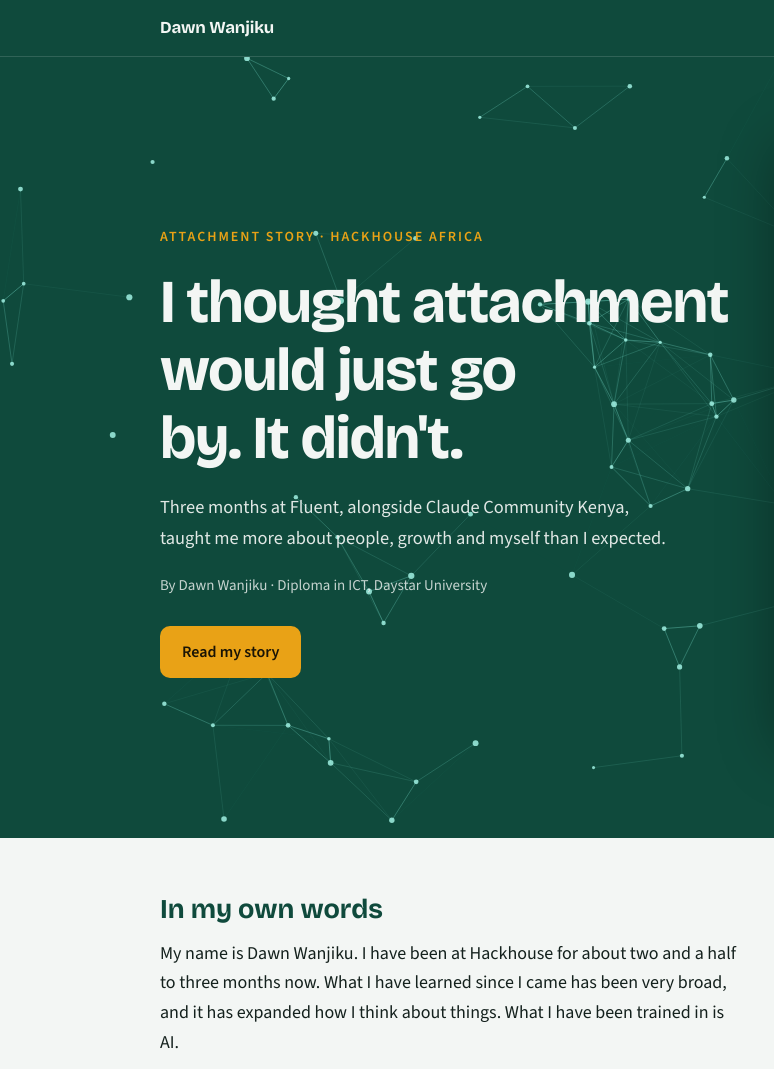
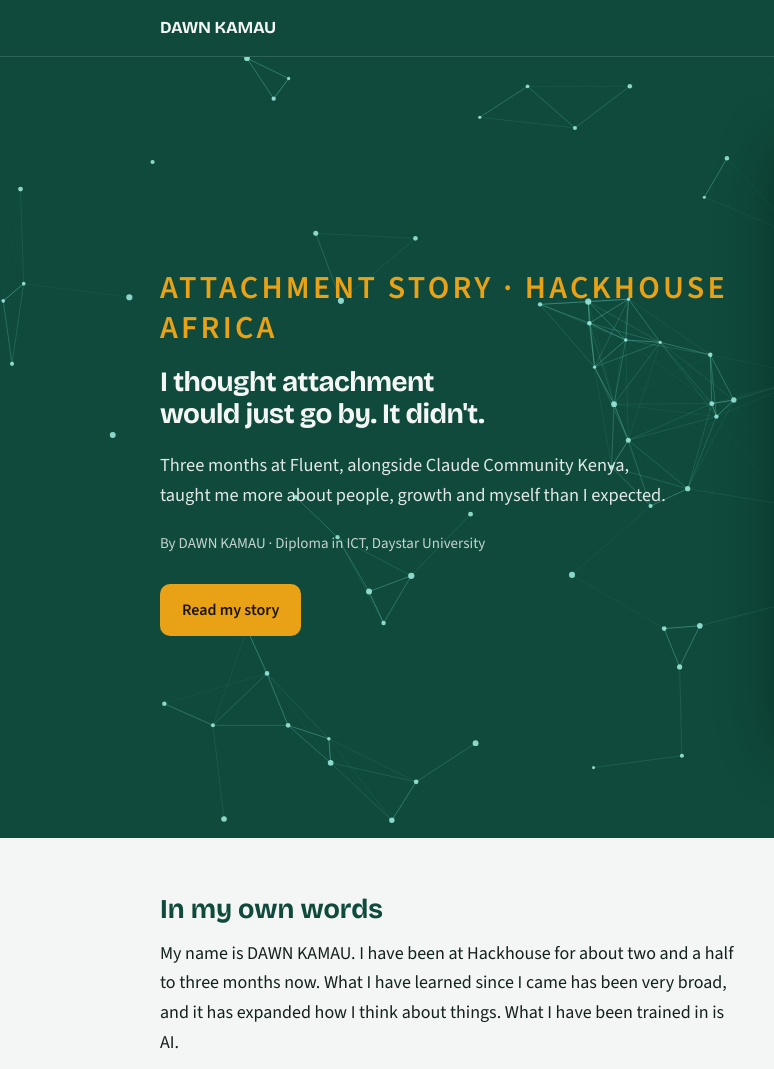
Before and after one commit to dawnwanjiku29-del/attachment-journal, a plain HTML site: page index.html in a window 1280 px wide. Shown: the top 1069 px of the page, 0-774 px from the left. Drawn offline with nearby package versions, Linux system fonts and the light colour scheme; animation ran at ten frames a second.

Commit message:
Add files via upload

```diff
--- a/index.html
+++ b/index.html
@@ -47,7 +47,7 @@ a { color: inherit; }
 .bg { position: absolute; inset: 0; z-index: 0; pointer-events: none; }
 .bg canvas { position: absolute; inset: 0; width: 100%; height: 100%; display: block; }
 .kicker { font-size: 14px; letter-spacing: .14em; text-transform: uppercase; color: var(--accent); font-weight: 600; margin: 0; }
-.hero h1 { font-size: clamp(2.3rem, 7vw, 3.8rem); font-weight: 700; letter-spacing: -.02em; }
+.hero h1 { font-size: clamp(1.15rem, 3.4vw, 1.75rem); font-weight: 700; letter-spacing: -.02em; }
 .hero p.lede { margin: 0; font-size: 1.15rem; max-width: 56ch; opacity: .92; }
 .byline { font-size: 15px; opacity: .8; margin: 0; }
 .actions { display: flex; flex-wrap: wrap; gap: 12px; margin-top: 8px; }
@@ -201,11 +201,12 @@ section.photo-quote .ph { align-self: flex-end; margin-right: 4px; }
 .can-list { margin: 0; padding: 0; list-style: none; display: flex; flex-direction: column; gap: 10px; }
 .can-list li { padding: 12px 16px; background: var(--surface); border: 1px solid var(--line); border-left: 4px solid var(--accent); line-height: 1.45; }
 .can-list strong { font-family: var(--font-display); }
+.hero .kicker { font-size: clamp(1.3rem, 4vw, 2rem); letter-spacing: .1em; font-weight: 700; line-height: 1.25; }
 </style>
 
 <nav class="nav band" aria-label="Page menu">
   <div class="nav-in">
-    <a class="nav-brand" href="#home">Dawn Wanjiku</a>
+    <a class="nav-brand" href="#home">DAWN KAMAU</a>
     <div class="nav-links">
       <a class="nav-home" href="#home">Home</a>
       <a href="#story">Story</a>
@@ -234,7 +235,7 @@ section.photo-quote .ph { align-self: flex-end; margin-right: 4px; }
     <p class="kicker">Attachment story · Hackhouse Africa</p>
     <h1>I thought attachment would just go by. It didn't.</h1>
     <p class="lede">Three months at Fluent, alongside Claude Community Kenya, taught me more about people, growth and myself than I expected.</p>
-    <p class="byline">By Dawn Wanjiku · Diploma in ICT, Daystar University</p>
+    <p class="byline">By DAWN KAMAU · Diploma in ICT, Daystar University</p>
     <div class="actions">
       <a class="btn" href="#story">Read my story</a>
     </div>
@@ -252,7 +253,7 @@ section.photo-quote .ph { align-self: flex-end; margin-right: 4px; }
   <div class="wrap">
     <section>
       <h2>In my own words</h2>
-      <p>My name is Dawn Wanjiku. I have been at Hackhouse for about two and a half to three months now. What I have learned since I came has been very broad, and it has expanded how I think about things. What I have been trained in is AI.</p>
+      <p>My name is DAWN KAMAU. I have been at Hackhouse for about two and a half to three months now. What I have learned since I came has been very broad, and it has expanded how I think about things. What I have been trained in is AI.</p>
       <p>I work with Fluent at Hackhouse, alongside Claude Community Kenya. Billy, Peter and Sam have taught me a lot.</p>
     </section>
 
@@ -428,7 +429,7 @@ section.photo-quote .ph { align-self: flex-end; margin-right: 4px; }
 
 <footer class="band foot">
   <div class="bg" aria-hidden="true"><canvas id="particles2"></canvas></div>
-  <div class="wrap"><strong>Dawn Wanjiku</strong><span>Hackhouse Africa attachment · Fluent, Kenya</span></div>
+  <div class="wrap"><strong>DAWN KAMAU</strong><span>Hackhouse Africa attachment · Fluent, Kenya</span></div>
 </footer>
 
 <div class="lb" id="lb" role="dialog" aria-modal="true" aria-label="Photo viewer" hidden>
@@ -577,7 +578,7 @@ net(document.querySelector(".foot"), document.getElementById("particles2"));
   var btn = document.getElementById("shareBtn"), panel = document.getElementById("sharePanel");
   var input = document.getElementById("shareUrl"), status = document.getElementById("shareStatus");
   input.value = SHARE_URL;
-  document.getElementById("waLink").href = "https://wa.me/?text=" + encodeURIComponent("Read Dawn Wanjiku's Hackhouse Africa attachment story: " + SHARE_URL);
+  document.getElementById("waLink").href = "https://wa.me/?text=" + encodeURIComponent("Read Dawn Kamau's Hackhouse Africa attachment story: " + SHARE_URL);
   function setPanel(open) { panel.hidden = !open; btn.setAttribute("aria-expanded", open ? "true" : "false"); status.textContent = ""; }
   btn.addEventListener("click", function () { setPanel(panel.hidden); });
   document.addEventListener("click", function (e) { if (!panel.hidden && !panel.contains(e.target) && e.target !== btn) setPanel(false); });
```
